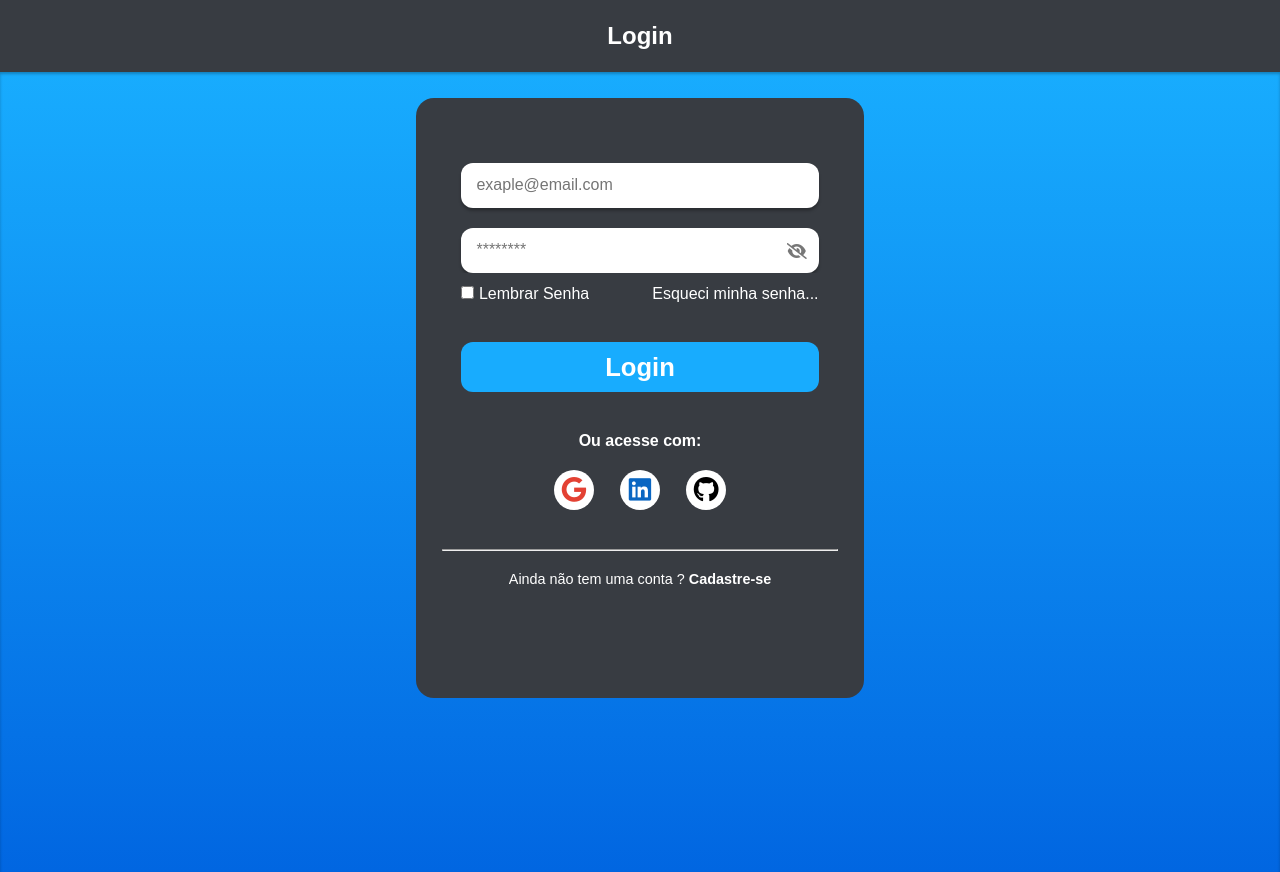
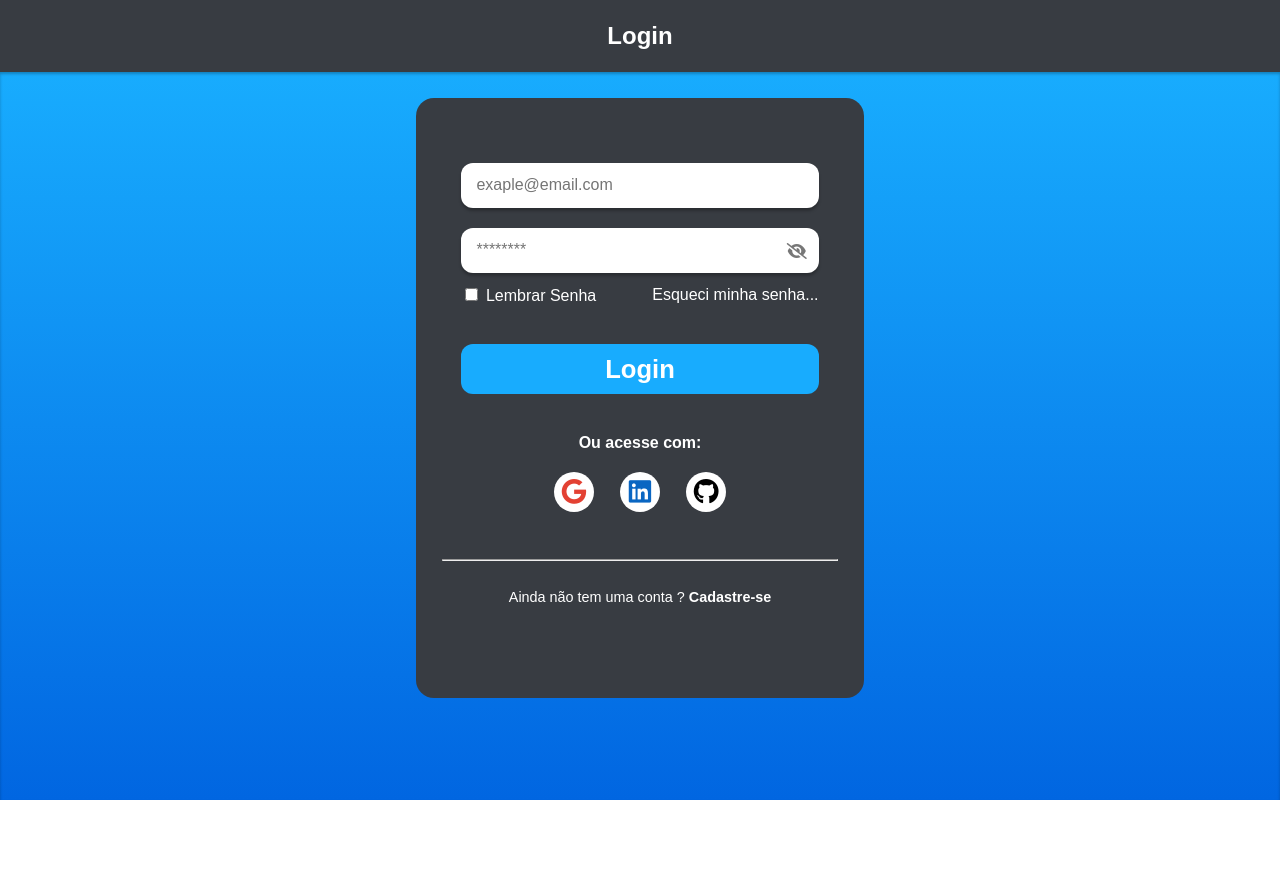
Before and after one commit to LGustavoMaciel/SimpleLogin, a plain HTML site: page index.html in a window 1280 px wide. After the commit the page ends 800 px from the top, so only its background shows below. Drawn offline with Linux system fonts and the light colour scheme; a web font is replaced by a local one.

Commit message:
Remocao do scroll

```diff
--- a/css/styles.css
+++ b/css/styles.css
@@ -1,11 +1,16 @@
 * {
-  margin: 0;
-  padding: 0;
   box-sizing: border-box;
   font-family: "Poppins", sans-serif;
   color: #fff;
-  overflow: hidden;
 }
+
+html,
+body {
+  padding: 0;
+  margin: 0;
+  height: 100%;
+}
+
 header {
   min-height: 9vh;
   display: flex;
@@ -20,7 +25,7 @@ header h1 {
 
 main {
   width: 100%;
-  min-height: 100vh;
+  height: calc(100% - 9vh);
   background: linear-gradient(#18acfe, #0166e1);
   display: flex;
   justify-content: center;
@@ -30,6 +35,7 @@ main {
 main form {
   margin-top: 2%;
   width: 35%;
+  min-width: 320px;
   height: 75vh;
   background-color: #383c42;
   box-shadow: 0px 2px 3px rgba(0, 0, 0, 0.4) inset 0px 4px 4px
--- a/js/index.js
+++ b/js/index.js
@@ -9,12 +9,12 @@ function togglePassword() {
     eye.style.display = "block";
     eyeSlash.style.display = "none";
     fieldPassword.type = "text";
-    console.log("caiu aq 2");
+    //console.log("caiu aq 2");
   } else {
     eye.style.display = "none";
     eyeSlash.style.display = "block";
     fieldPassword.type = "password";
-    console.log("caiu aq");
+    //console.log("caiu aq");
   }
 }
 
```
